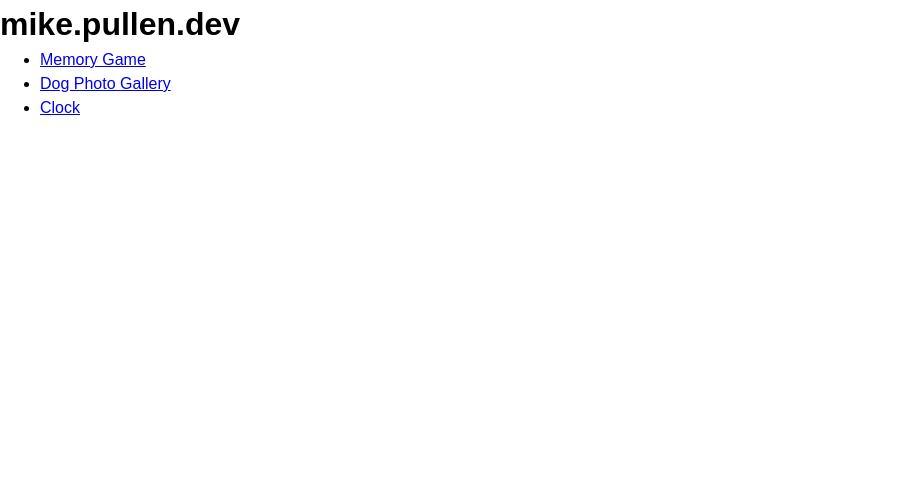
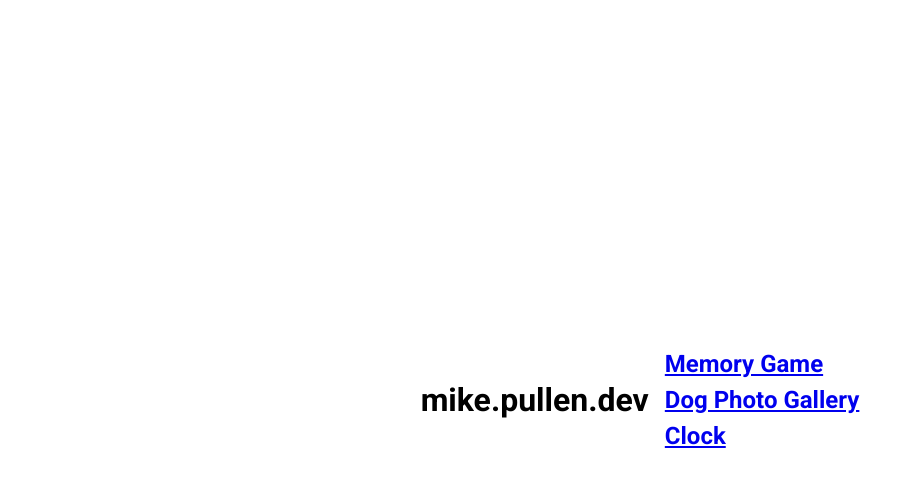
Before and after one commit to mtp13/mike.pullen.dev, a plain HTML site: page index.html in a window 1280 px wide. Shown: the whole page, without its empty margins (0-921 px from the left). Drawn offline with Linux system fonts and the light colour scheme.

Commit message:
minor style update - font, flex

```diff
--- a/index.html
+++ b/index.html
@@ -23,22 +23,24 @@
       href="favicon/favicon-16x16.png"
     />
     <link rel="manifest" href="favicon/site.webmanifest" />
+    <link rel="preconnect" href="https://fonts.googleapis.com" />
+    <link rel="preconnect" href="https://fonts.gstatic.com" crossorigin />
+    <link
+      href="https://fonts.googleapis.com/css2?family=Roboto:ital,wght@0,100;0,300;0,400;0,500;0,700;0,900;1,100;1,300;1,400;1,500;1,700;1,900&display=swap"
+      rel="stylesheet"
+    />
     <title>mike.pullen.dev</title>
   </head>
-  <body>
+  <body class="roboto-regular">
     <header>
       <h1>mike.pullen.dev</h1>
     </header>
     <main>
-      <ul>
-        <li>
-          <a href="/memory-game/index.html">Memory Game</a>
-        </li>
-        <li>
-          <a href="/dog-photos/index.html">Dog Photo Gallery</a>
-        </li>
-        <li><a href="/clock/index.html">Clock</a></li>
-      </ul>
+      <section>
+        <h2><a href="/memory-game/index.html">Memory Game</a></h2>
+        <h2><a href="/dog-photos/index.html">Dog Photo Gallery</a></h2>
+        <h2><a href="/clock/index.html">Clock</a></h2>
+      </section>
     </main>
   </body>
 </html>
--- a/style.css
+++ b/style.css
@@ -1,3 +1,17 @@
+.roboto-regular {
+  font-family: "Roboto", serif;
+  font-weight: 400;
+  font-style: normal;
+}
+
+html {
+  font-size: 16px;
+}
+
 body {
-    font-family: sans-serif;
+  font-family: sans-serif;
+  display: flex;
+  justify-content: center;
+  align-items: center;
+  gap: 1rem;
 }
```
